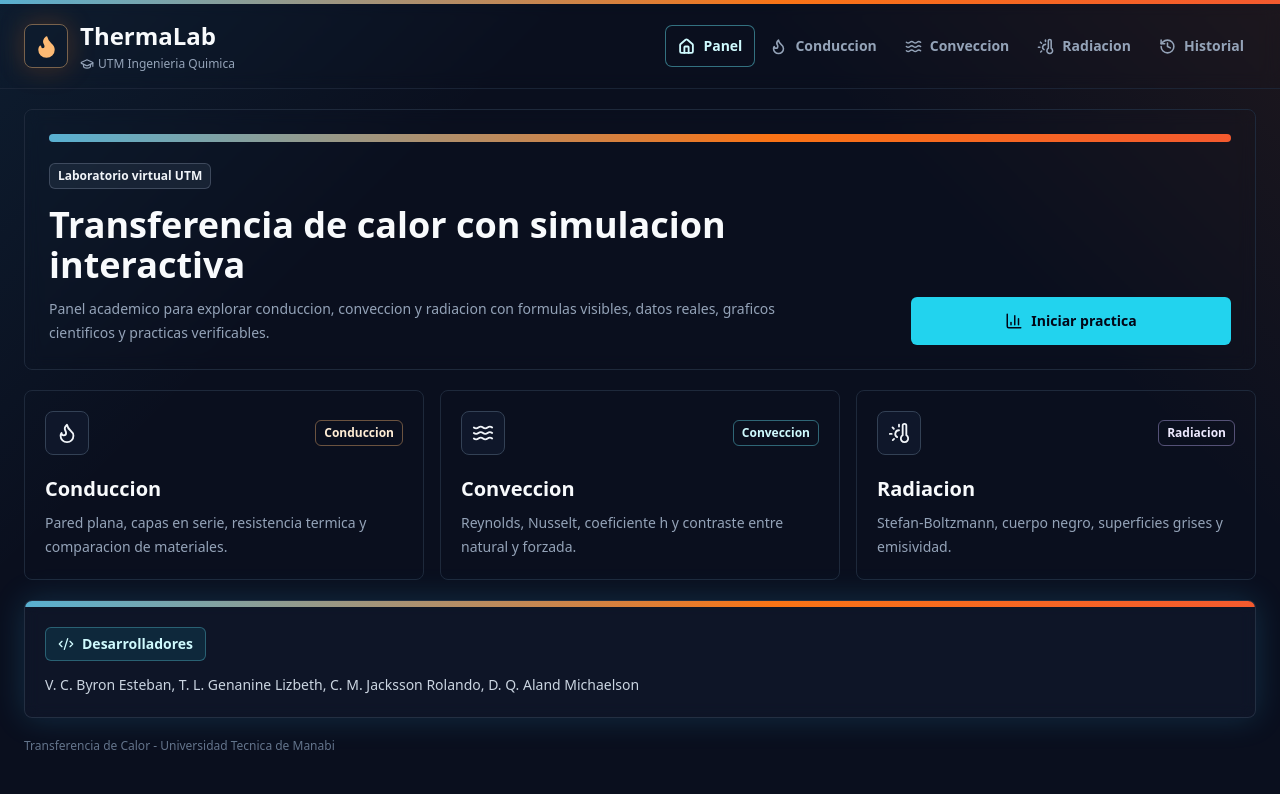
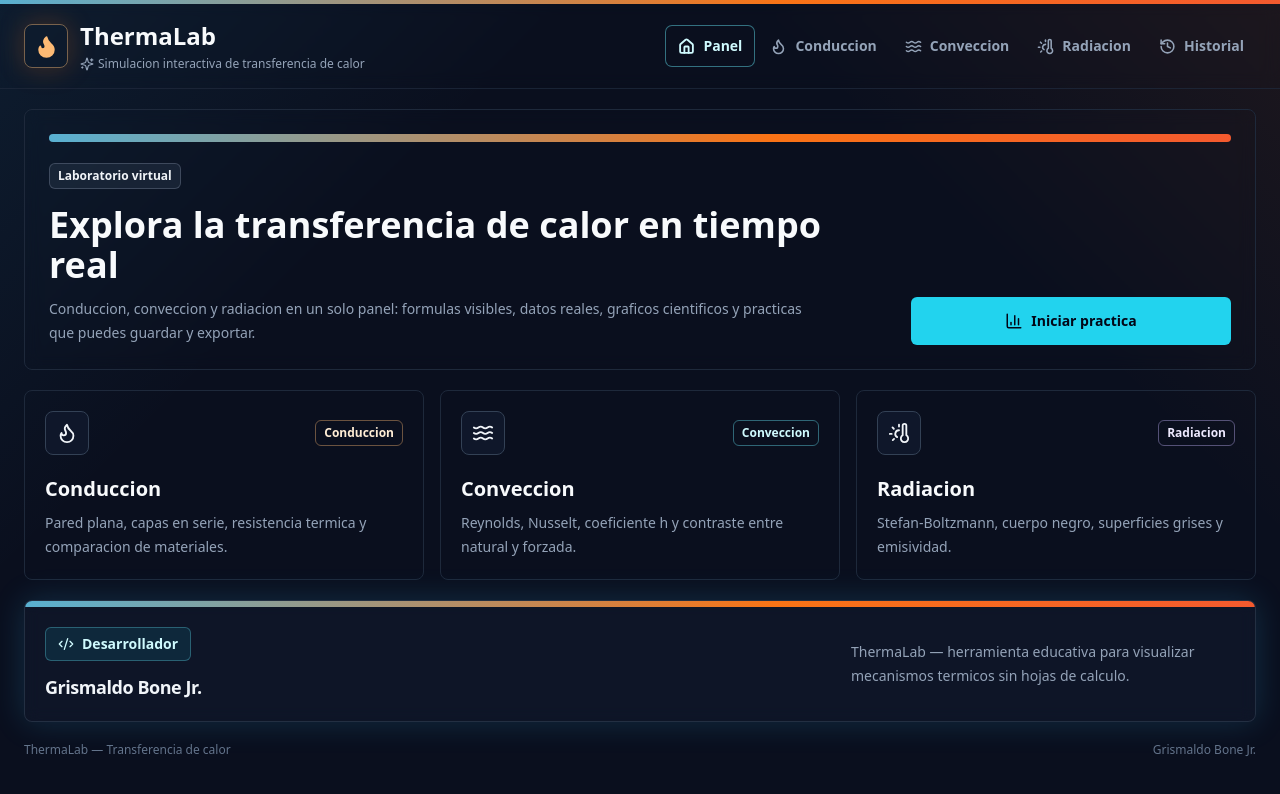
Before and after one commit to grisbope/thermalab, a React (Vite) app: page / in a window 1280 px wide. Shown: the top 794 px of the page. Built offline with nearby package versions, Linux system fonts and the light colour scheme; a web font is replaced by a local one.

Commit message:
Actualizar créditos y quitar referencias académicas
- Desarrollador único: Grismaldo Bone Jr.
- Eliminar menciones a UTM e Ingeniería Química
- Mejorar textos del dashboard, header y footer

Co-authored-by: Grismaldo Bone Jr. <alexbope75@gmail.com>

```diff
--- a/src/App.tsx
+++ b/src/App.tsx
@@ -73,15 +73,15 @@ function Dashboard({
     <div className="space-y-5">
       <section className="rounded-lg border border-slate-800 bg-slate-950/72 p-5 backdrop-blur md:p-6">
         <div className="thermal-strip mb-5 h-2 rounded-full" />
-        <Badge tone="neutral">Laboratorio virtual UTM</Badge>
+        <Badge tone="neutral">Laboratorio virtual</Badge>
         <div className="mt-4 grid gap-5 lg:grid-cols-[1fr_320px] lg:items-end">
           <div>
             <h2 className="text-3xl font-black text-slate-50 md:text-4xl">
-              Transferencia de calor con simulacion interactiva
+              Explora la transferencia de calor en tiempo real
             </h2>
             <p className="mt-3 max-w-3xl text-sm leading-6 text-slate-400">
-              Panel academico para explorar conduccion, conveccion y radiacion con formulas visibles, datos reales,
-              graficos cientificos y practicas verificables.
+              Conduccion, conveccion y radiacion en un solo panel: formulas visibles, datos reales, graficos
+              cientificos y practicas que puedes guardar y exportar.
             </p>
           </div>
           <button
@@ -120,16 +120,19 @@ function Dashboard({
 
       <Card className="overflow-hidden border-cyan-300/25 bg-slate-950/78">
         <div className="thermal-strip -mx-5 -mt-5 mb-5 h-1.5 md:-mx-5" />
-        <div className="flex flex-col gap-4 md:flex-row md:items-center md:justify-between">
+        <div className="flex flex-col gap-4 sm:flex-row sm:items-center sm:justify-between">
           <div>
             <div className="inline-flex items-center gap-2 rounded-md border border-cyan-300/30 bg-cyan-400/10 px-3 py-1.5 text-sm font-bold text-cyan-100">
               <Code2 size={16} aria-hidden="true" />
-              Desarrolladores
+              Desarrollador
             </div>
-            <p className="mt-3 max-w-3xl text-sm leading-6 text-slate-300">
-              V. C. Byron Esteban, T. L. Genanine Lizbeth, C. M. Jacksson Rolando, D. Q. Aland Michaelson
+            <p className="mt-3 text-lg font-bold tracking-tight text-slate-100">
+              Grismaldo Bone Jr.
             </p>
           </div>
+          <p className="max-w-sm text-sm leading-6 text-slate-400">
+            ThermaLab — herramienta educativa para visualizar mecanismos termicos sin hojas de calculo.
+          </p>
         </div>
       </Card>
 
@@ -303,7 +306,8 @@ export default function App() {
       </main>
       <BottomTabBar activeView={activeView} onNavigate={setActiveView} />
       <footer className="mx-auto flex max-w-7xl flex-col gap-2 px-4 pb-6 text-xs text-slate-500 md:flex-row md:items-center md:justify-between md:px-6">
-        <span>Transferencia de Calor - Universidad Tecnica de Manabi</span>
+        <span>ThermaLab — Transferencia de calor</span>
+        <span>Grismaldo Bone Jr.</span>
       </footer>
     </div>
   );
--- a/src/components/layout/Header.tsx
+++ b/src/components/layout/Header.tsx
@@ -1,4 +1,4 @@
-import { Flame, GraduationCap } from 'lucide-react';
+import { Flame, Sparkles } from 'lucide-react';
 import type { ViewId } from '../../types';
 import { NAV_ITEMS } from './navigation';
 
@@ -22,8 +22,8 @@ export function Header({ activeView, onNavigate }: HeaderProps) {
             </h1>
             <p className="mt-1 flex flex-wrap items-center gap-x-3 gap-y-1 text-xs font-medium text-slate-400">
               <span className="inline-flex items-center gap-1">
-                <GraduationCap size={14} aria-hidden="true" />
-                UTM Ingenieria Quimica
+                <Sparkles size={14} aria-hidden="true" />
+                Simulacion interactiva de transferencia de calor
               </span>
             </p>
           </div>
```
Also changed, not shown: 1 other file (tests, documents, lock files or other folders).
